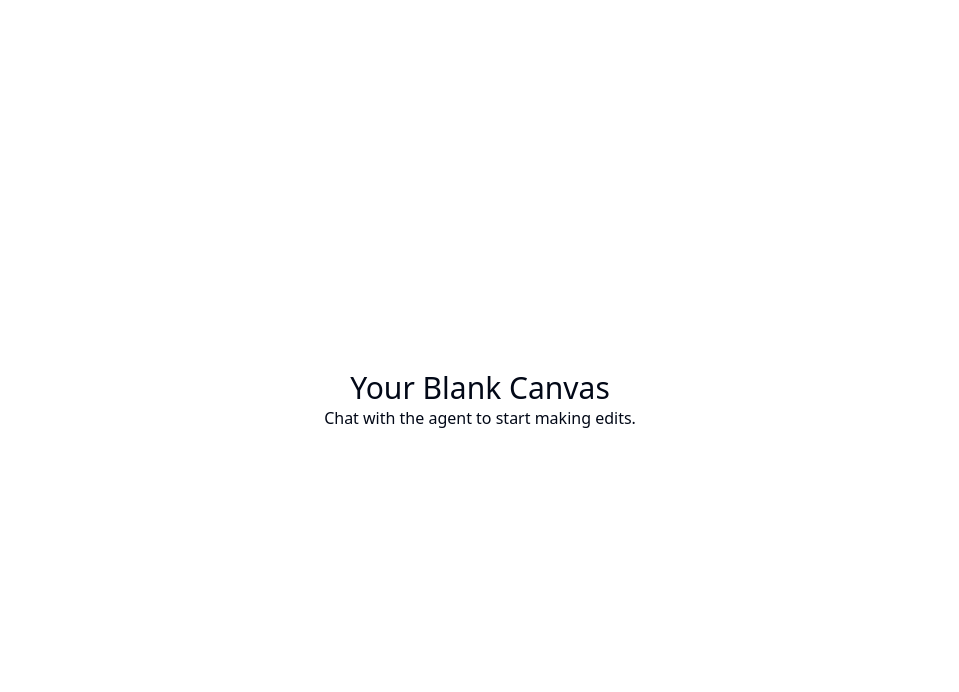
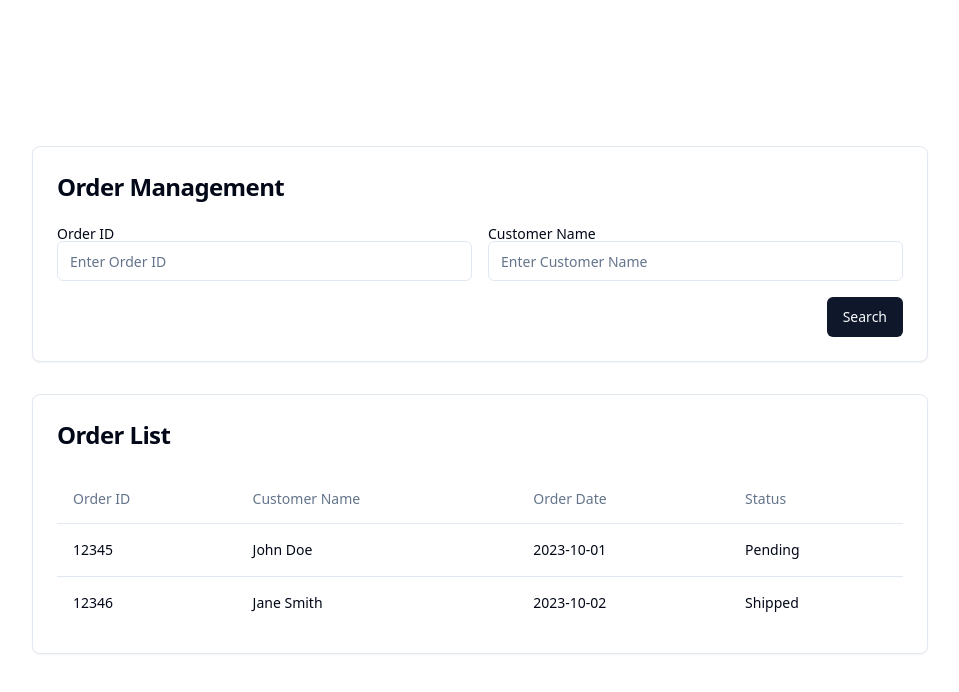
Before and after one commit to GPT-Engineer-App/order-management-ui, a React (Vite) app: page / in a window 1280 px wide. Shown: the top 692 px of the page, without its empty margins (160-1119 px from the left). Built offline with nearby package versions, Linux system fonts and the light colour scheme.

Commit message:
Create initial draft for the order management app UI with search and order list.

```diff
--- a/src/pages/Index.jsx
+++ b/src/pages/Index.jsx
@@ -1,15 +1,64 @@
-// Update this page (the content is just a fallback if you fail and example)
+import React from "react";
+import { Card, CardContent, CardHeader, CardTitle } from "@/components/ui/card";
+import { Button } from "@/components/ui/button";
+import { Table, TableBody, TableCell, TableHead, TableHeader, TableRow } from "@/components/ui/table";
+import { Input } from "@/components/ui/input";
+import { Label } from "@/components/ui/label";
 
 const Index = () => {
   return (
-    <div className="h-screen w-screen flex items-center justify-center">
-      {/* Update with components here - default to put new layout sections as separate components in the components folder, and import them here */}
-      <div>
-        <h1 className="text-3xl text-center">Your Blank Canvas</h1>
-        <p className="text-center">
-          Chat with the agent to start making edits.
-        </p>
-      </div>
+    <div className="h-screen w-screen flex flex-col items-center justify-center space-y-8 p-8">
+      <Card className="w-full max-w-4xl">
+        <CardHeader>
+          <CardTitle className="text-2xl">Order Management</CardTitle>
+        </CardHeader>
+        <CardContent>
+          <div className="flex flex-col space-y-4">
+            <div className="flex space-x-4">
+              <div className="flex flex-col w-full">
+                <Label htmlFor="order-id">Order ID</Label>
+                <Input id="order-id" placeholder="Enter Order ID" />
+              </div>
+              <div className="flex flex-col w-full">
+                <Label htmlFor="customer-name">Customer Name</Label>
+                <Input id="customer-name" placeholder="Enter Customer Name" />
+              </div>
+            </div>
+            <Button className="self-end">Search</Button>
+          </div>
+        </CardContent>
+      </Card>
+      <Card className="w-full max-w-4xl">
+        <CardHeader>
+          <CardTitle className="text-2xl">Order List</CardTitle>
+        </CardHeader>
+        <CardContent>
+          <Table>
+            <TableHeader>
+              <TableRow>
+                <TableHead>Order ID</TableHead>
+                <TableHead>Customer Name</TableHead>
+                <TableHead>Order Date</TableHead>
+                <TableHead>Status</TableHead>
+              </TableRow>
+            </TableHeader>
+            <TableBody>
+              <TableRow>
+                <TableCell>12345</TableCell>
+                <TableCell>John Doe</TableCell>
+                <TableCell>2023-10-01</TableCell>
+                <TableCell>Pending</TableCell>
+              </TableRow>
+              <TableRow>
+                <TableCell>12346</TableCell>
+                <TableCell>Jane Smith</TableCell>
+                <TableCell>2023-10-02</TableCell>
+                <TableCell>Shipped</TableCell>
+              </TableRow>
+            </TableBody>
+          </Table>
+        </CardContent>
+      </Card>
     </div>
   );
 };
```
